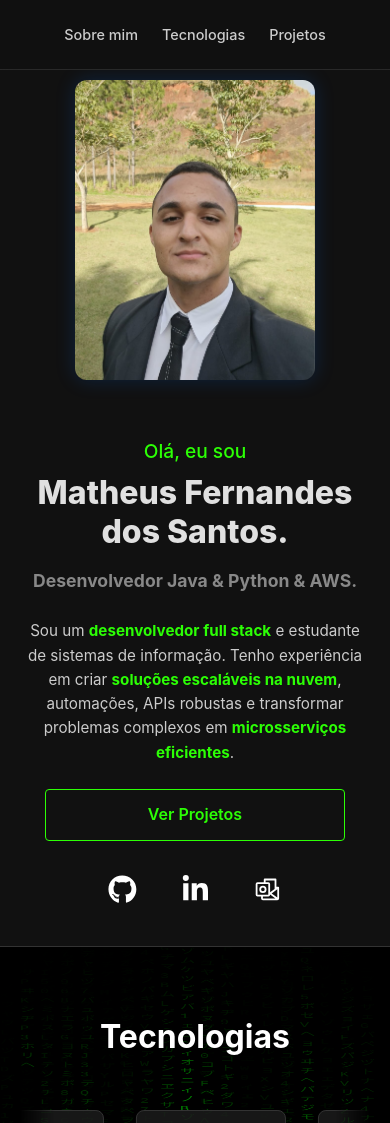
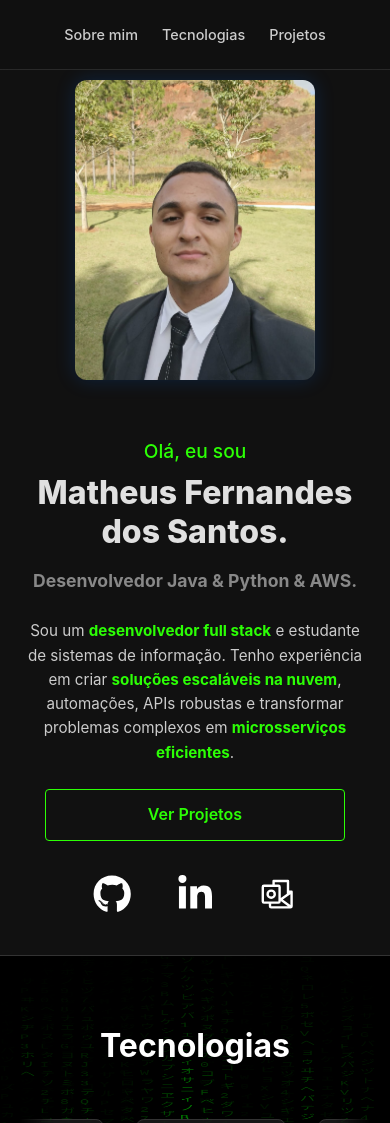
Before and after one commit to ymatzz/portfolio, a Next.js app: page / in a window 390 px wide. Shown: the top 1123 px of the page. Built offline with nearby package versions, Linux system fonts and the light colour scheme.

Commit message:
chore: improve contact icons

```diff
--- a/src/app/components/Hero/Hero.module.css
+++ b/src/app/components/Hero/Hero.module.css
@@ -162,6 +162,10 @@
         margin-bottom: 0;
     }
 
+    .iconLink {
+        font-size: 2.4rem;
+    }
+
     /* --- AQUI ESTÁ A MÁGICA PARA A FOTO --- */
     .profileImage {
         width: 100% !important;
```
